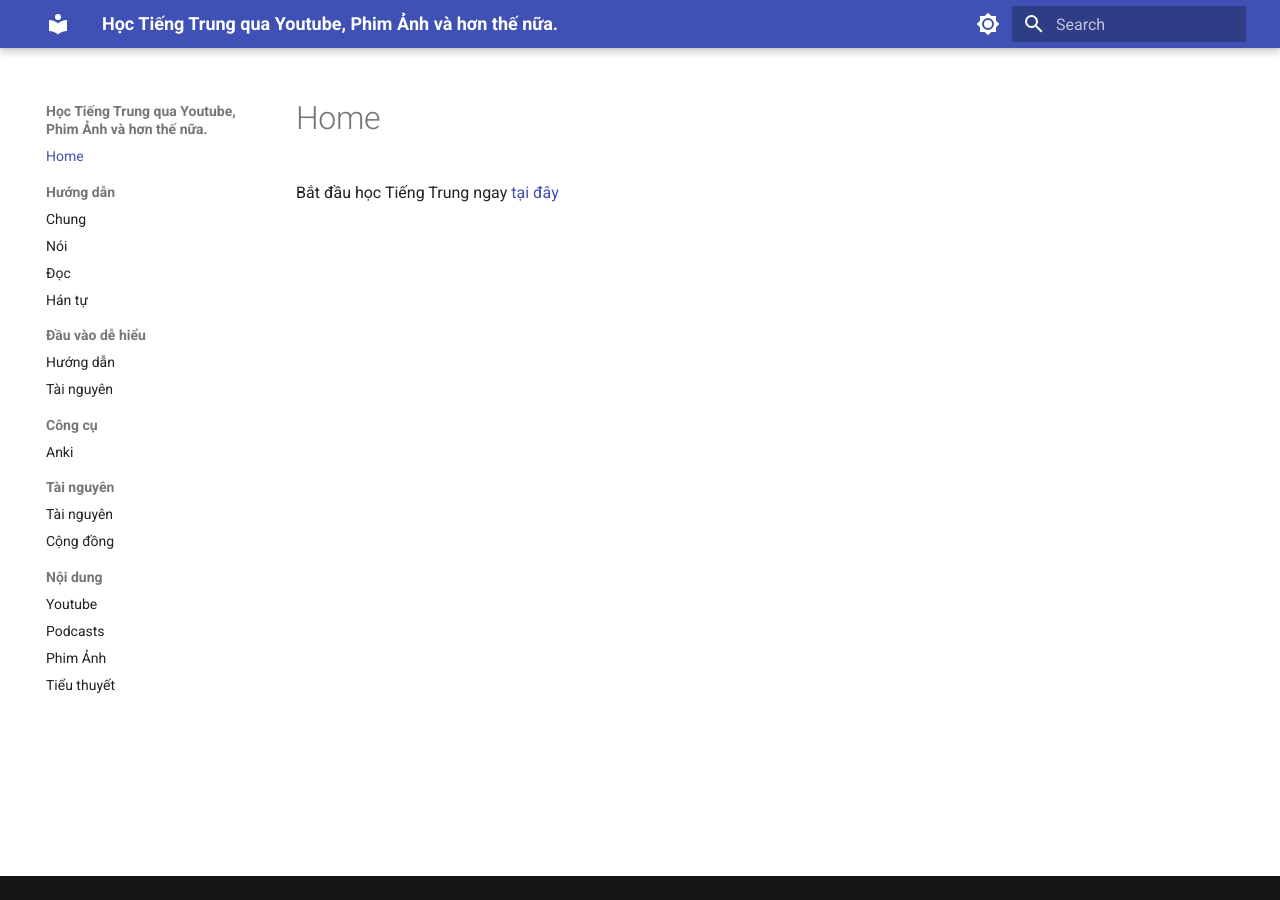
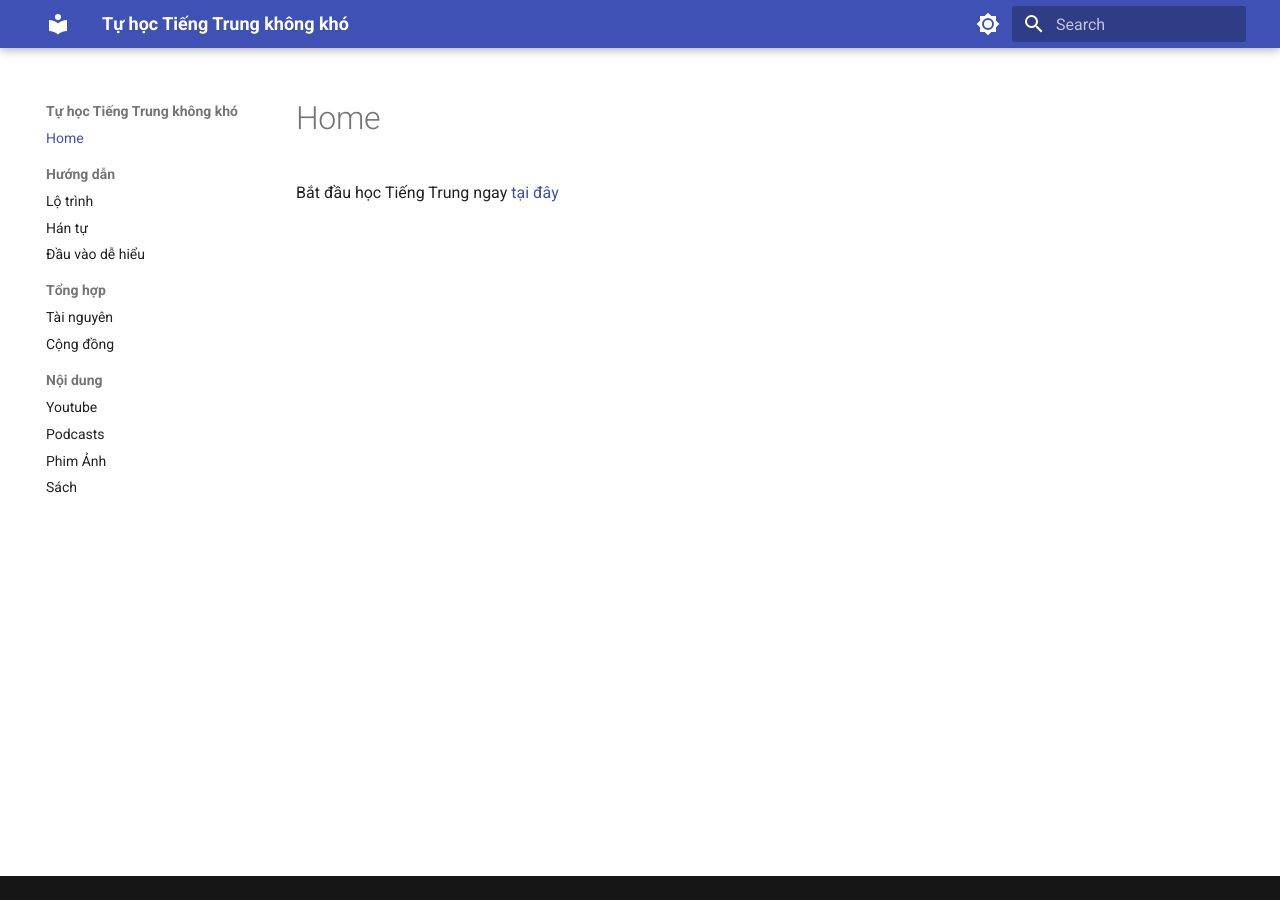
Before and after one commit to daihocmo/tieng-trung, an MkDocs documentation site: the page built from docs/index.md, in a window 1280 px wide. Built offline with MkDocs 1.6.1 and Material for MkDocs 9.7.7, drawn with Linux system fonts in a browser that asks for light colours.

Commit message:
Chỉnh cấu trúc

```diff
--- a/mkdocs.yml
+++ b/mkdocs.yml
@@ -1,5 +1,5 @@
-site_name: Học Tiếng Trung qua Youtube, Phim Ảnh và hơn thế nữa.
-site_description: Học Tiếng Trung thông qua việc tiêu thụ nội dung do người Trung làm cho người Trung (Immersion). Hoàn toàn miễn phí, tự học.
+site_name: Tự học Tiếng Trung không khó
+site_description: Học Tiếng Trung thông qua Comprehensible Input và Immersion. Hoàn toàn miễn phí.
 site_author: onlyduyy
 theme:
   name: material
@@ -11,23 +11,17 @@ theme:
 nav:
   - Home: 'index.md'
   - 'Hướng dẫn':
-    - 'Chung': 'guide.md'
-    - 'Nói': 'noi.md'
-    - 'Đọc': 'doc.md'
+    - 'Lộ trình': 'guide.md'
     - 'Hán tự': 'cay-han-tu.md'
-  - 'Đầu vào dễ hiểu':
-    - 'Hướng dẫn': 'input.md'
-    - 'Tài nguyên': 'input-guide.md'
-  - 'Công cụ':
-    - 'Anki': 'anki.md'
-  - 'Tài nguyên':
+    - 'Đầu vào dễ hiểu': 'input-guide.md'
+  - 'Tổng hợp':
     - 'Tài nguyên': 'resources.md'
     - 'Cộng đồng': 'cong-dong.md'
   - 'Nội dung':
     - 'Youtube': 'youtube.md'
     - 'Podcasts': 'podcasts.md'
     - 'Phim Ảnh': 'phim-anh.md'
-    - 'Tiểu thuyết': 'tieu-thuyet.md'
+    - 'Sách': 'sach.md'
 
 theme:
   palette:
```
Also changed, not shown: docs/input.md (deleted, +0 -44 lines), docs/anki.md (deleted), docs/sach.md (added), docs/tieu-thuyet.md (deleted).
